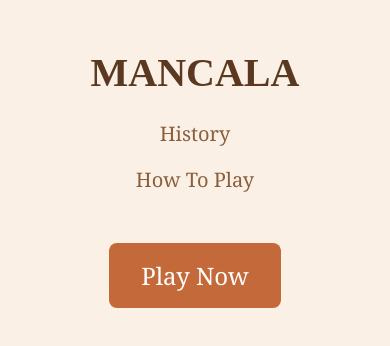
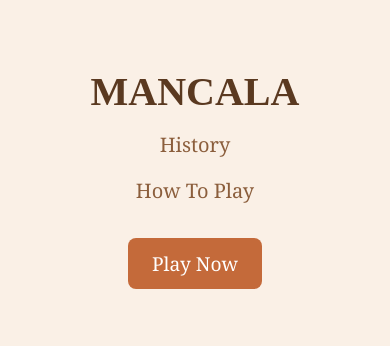
Before and after one commit to eaapursuit/mancala-copy, a React (Vite) app: page / in a window 390 px wide. Shown: the part 260-606 px from the top of the page. Built offline with nearby package versions, Linux system fonts and the light colour scheme.

Commit message:
updated media queries for mobile view

```diff
--- a/src/landingPageComponents/Gameboard.css
+++ b/src/landingPageComponents/Gameboard.css
@@ -3,7 +3,7 @@
 .game-page {
   display: flex;
   flex-direction: column;
-  height: 100vh;
+  height: 100dvh;
   background: #faf0e6;
   font-family: Georgia, serif;
   overflow: hidden;
@@ -312,52 +312,83 @@
 .btn-secondary:hover {
   background: rgba(90, 57, 32, 0.08);
 }
-/* ─── mobile ─────────────────────────────────────────────────────── */
+/* ─── Optimized Mobile Layout Updates (768px and below) ─────────────────── */
 @media (max-width: 768px) {
+  /* Game Page Overrides */
+  .game-nav {
+    padding: 0.4rem 1rem;
+  }
+
+  .nav-title {
+    font-size: 0.95rem;
+  }
+
+  .score-bar {
+    padding: 0.4rem 0.75rem;
+    gap: 0.5rem;
+  }
+
+  .player-tag {
+    min-width: 65px; /* Shrinks the element container width so track has room */
+  }
+
+  .player-label {
+    display: none;
+  }
+
+  .player-score {
+    font-size: 1.1rem;
+  }
+
+  /* Turn Banner Mobile Optimizations */
+  .turn-banner {
+    font-size: 0.9rem;
+    padding: 0.4rem 1.25rem;
+    margin: 0.5rem auto; /* Drastically reduces empty vertical space */
+    letter-spacing: 0.5px;
+  }
+
+  /* Modal Adjustments */
   .modal-card {
     padding: 1.5rem;
     margin: 1rem;
     width: auto;
+    min-width: 260px;
   }
-  .score-bar {
-    padding: 0.5rem;
-    gap: 0.5rem;
+
+  .modal-title {
+    font-size: 1.4rem;
   }
-  .player-label { display: none; }
-  .player-score { font-size: 1.1rem; }
+
+  .modal-score-value {
+    font-size: 2rem;
+  }
+
   .btn-primary,
   .btn-secondary {
     padding: 0.5rem 1rem;
     font-size: 0.85rem;
   }
-}
-/* ─── Turn Indicator ─────────────────────────────────────────────────────── */
 
-.turn-banner {
-  text-align: center;
-  padding: 0.75rem 2rem;
-  margin: 1rem auto;
-  border-radius: 50px;
-  width: fit-content;
-  font-size: 1.25rem;
-  font-weight: bold;
-  color: #fff;
-  letter-spacing: 1px;
-  box-shadow: 0 4px 10px rgba(0, 0, 0, 0.2);
-  transition: background-color 0.4s ease, transform 0.2s ease;
-  animation: pulse 2s infinite;
+  /* Landing Page Mobile Overrides */
+  .landing {
+    padding: 1.5rem;
   }
 
-.p1-turn {
-  background-color: #5a3920; /* Matches your root color, adjust if needed */
+  .landing_title {
+    font-size: 2.5rem;
+    margin-bottom: 0.5rem;
   }
 
-.p2-turn {
-  background-color: #8b5a2b; /* A slightly different wood tone for P2 */
+  .landing_nav {
+    flex-direction: column;
+    gap: 1rem;
+    align-items: center;
+    margin-bottom: 2rem;
   }
 
-@keyframes pulse {
-  0% { transform: scale(1); }
-  50% { transform: scale(1.02); }
-  100% { transform: scale(1); }
+  .landing_play_button {
+    padding: 0.75rem 1.5rem;
+    font-size: 1.2rem;
   }
+}
--- a/src/landingPageComponents/Gameboard.jsx
+++ b/src/landingPageComponents/Gameboard.jsx
@@ -146,7 +146,7 @@ function ErrorToast({ message }) {
 
 ErrorToast.propTypes = { message: PropTypes.string };
 
-function ScoreBar({ pits, currentPlayer, isAnimating }) {
+function ScoreBar({ pits, currentPlayer }) {
   const score1 = pits[6];
   const score2 = pits[13];
   const total = score1 + score2 || 1;
@@ -169,7 +169,7 @@ function ScoreBar({ pits, currentPlayer, isAnimating }) {
         <span className="player-score">{score2}</span>
         <span className="player-label">Player 2</span>
       </div>
-      {isAnimating && <div className="animating-badge">Moving…</div>}
+
     </div>
   );
 }
--- a/src/landingPageComponents/LandingPage.css
+++ b/src/landingPageComponents/LandingPage.css
@@ -7,7 +7,7 @@ body {
   flex-direction: column;
   align-items: center;
   justify-content: center;
-  height: 100vh;
+  height: 100dvh;
   background: #faf0e6;
 }
 
@@ -68,11 +68,83 @@ body {
     box-shadow: 0 4px 12px rgba(0,0,0,0.2)
 }
 
+/* ─── Optimized Mobile Layout Updates (768px and below) ─────────────────── */
 @media (max-width: 768px) {
-  .landing_title { font-size: 2.5rem; }
+  /* Game Page Overrides */
+  .game-nav {
+    padding: 0.4rem 1rem;
+  }
+
+  .nav-title {
+    font-size: 0.95rem;
+  }
+
+  .score-bar {
+    padding: 0.4rem 0.75rem;
+    gap: 0.5rem;
+  }
+
+  .player-tag {
+    min-width: 65px; /* Shrinks the element container width so track has room */
+  }
+
+  .player-label {
+    display: none;
+  }
+
+  .player-score {
+    font-size: 1.1rem;
+  }
+
+  /* Turn Banner Mobile Optimizations */
+  .turn-banner {
+    font-size: 0.9rem;
+    padding: 0.4rem 1.25rem;
+    margin: 0.5rem auto; /* Drastically reduces empty vertical space */
+    letter-spacing: 0.5px;
+  }
+
+  /* Modal Adjustments */
+  .modal-card {
+    padding: 1.5rem;
+    margin: 1rem;
+    width: auto;
+    min-width: 260px;
+  }
+
+  .modal-title {
+    font-size: 1.4rem;
+  }
+
+  .modal-score-value {
+    font-size: 2rem;
+  }
+
+  .btn-primary,
+  .btn-secondary {
+    padding: 0.5rem 1rem;
+    font-size: 0.85rem;
+  }
+
+  /* Landing Page Mobile Overrides */
+  .landing {
+    padding: 1.5rem;
+  }
+
+  .landing_title {
+    font-size: 2.5rem;
+    margin-bottom: 0.5rem;
+  }
+
   .landing_nav {
     flex-direction: column;
     gap: 1rem;
     align-items: center;
+    margin-bottom: 2rem;
+  }
+
+  .landing_play_button {
+    padding: 0.75rem 1.5rem;
+    font-size: 1.2rem;
   }
 }
```
Also changed, not shown: src/landingPageComponents/Rules.css (+14 -13 lines). Lines whose indentation alone changed are shown as unchanged.
